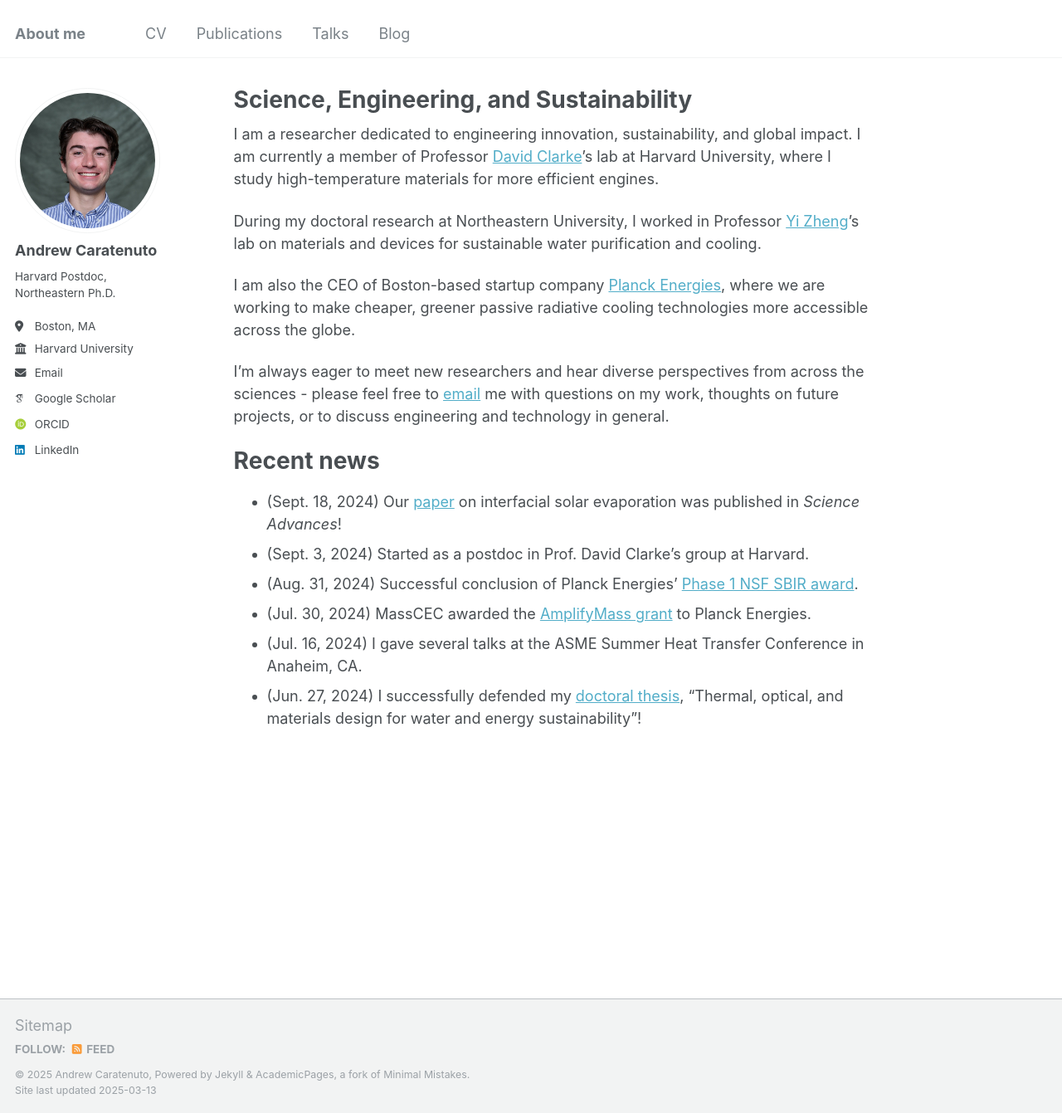
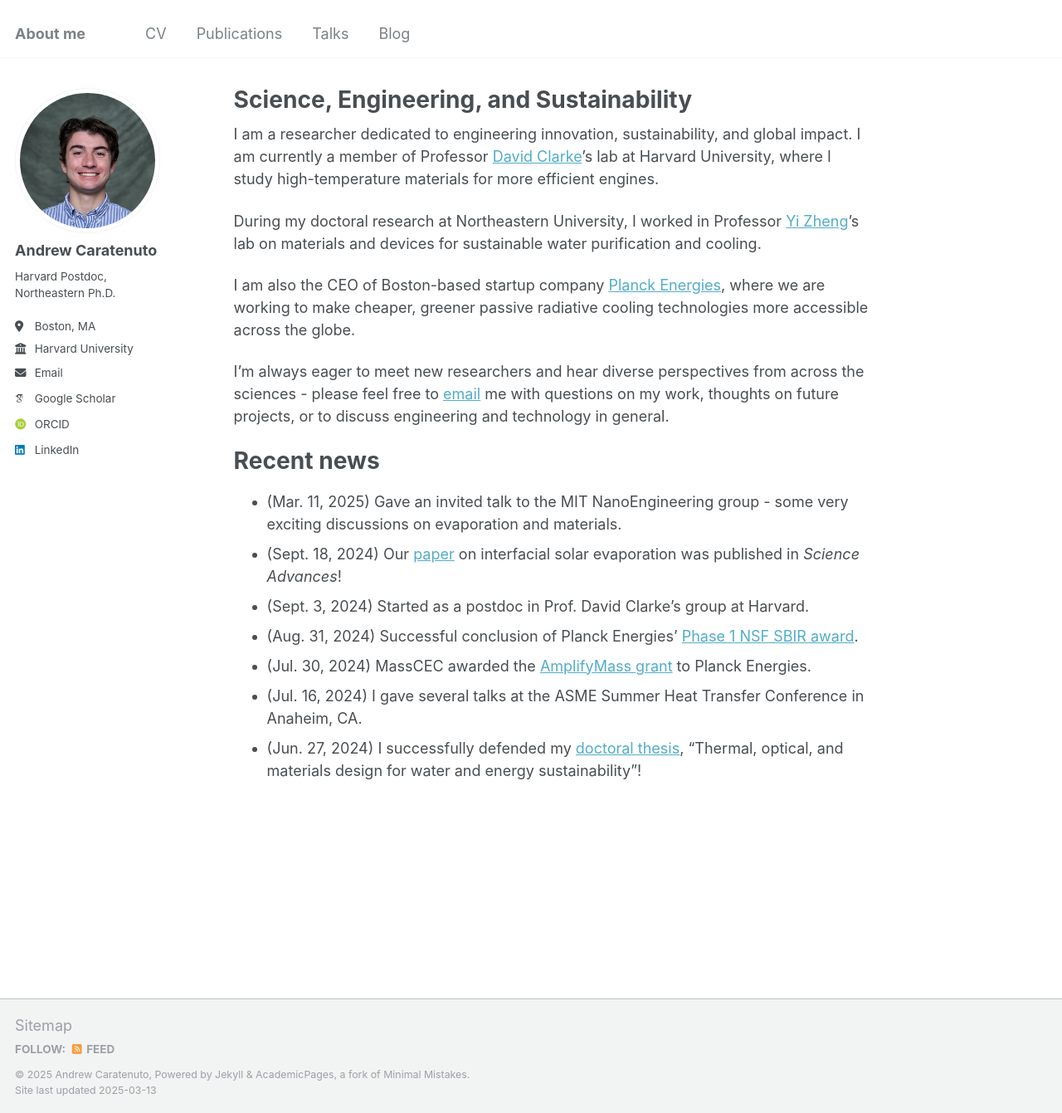
Before and after one commit to andrewcaratenuto/andrewcaratenuto.github.io, a Jekyll site: the page built from _pages/about.md, in a window 1280 px wide and 1341 px high. Shown: the whole window at 83% size. Built offline with Jekyll 4.4.1, drawn with Linux system fonts in a browser that asks for light colours; some web fonts are replaced.

Commit message:
Update about.md

```diff
--- a/_pages/about.md
+++ b/_pages/about.md
@@ -16,6 +16,7 @@ I am also the CEO of Boston-based startup company [Planck Energies](https://www.
 I'm always eager to meet new researchers and hear diverse perspectives from across the sciences - please feel free to [email](mailto:andrew.caratenuto@gmail.com) me with questions on my work, thoughts on future projects, or to discuss engineering and technology in general.
 
 # Recent news
+- (Mar. 11, 2025) Gave an invited talk to the MIT NanoEngineering group - some very exciting discussions on evaporation and materials.
 - (Sept. 18, 2024) Our [paper](https://www.science.org/doi/full/10.1126/sciadv.adn6368) on interfacial solar evaporation was published in *Science Advances*!
 - (Sept. 3, 2024) Started as a postdoc in Prof. David Clarke's group at Harvard.
 - (Aug. 31, 2024) Successful conclusion of Planck Energies' [Phase 1 NSF SBIR award](https://www.nsf.gov/awardsearch/showAward?AWD_ID=2321446&HistoricalAwards=false).
```
